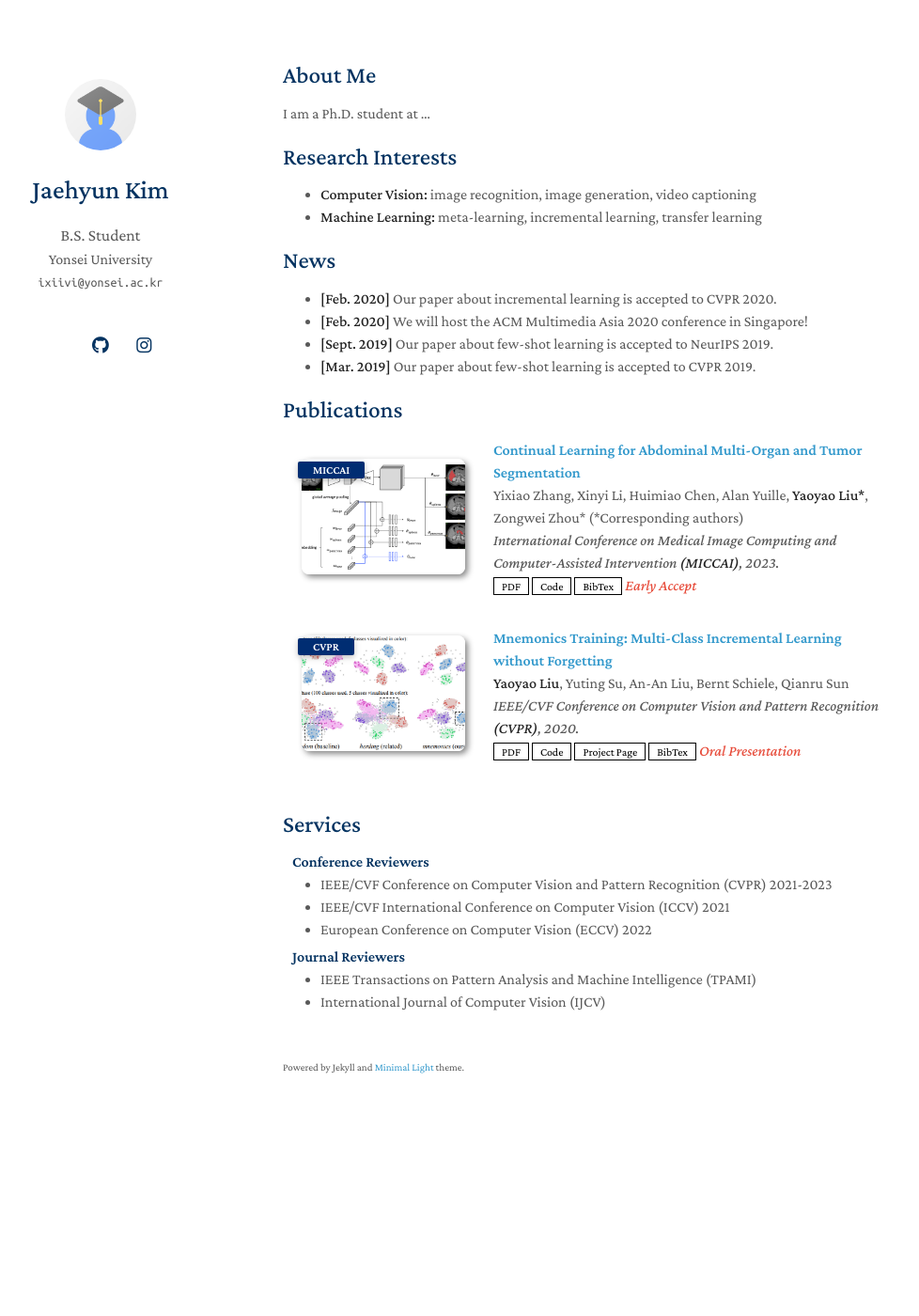
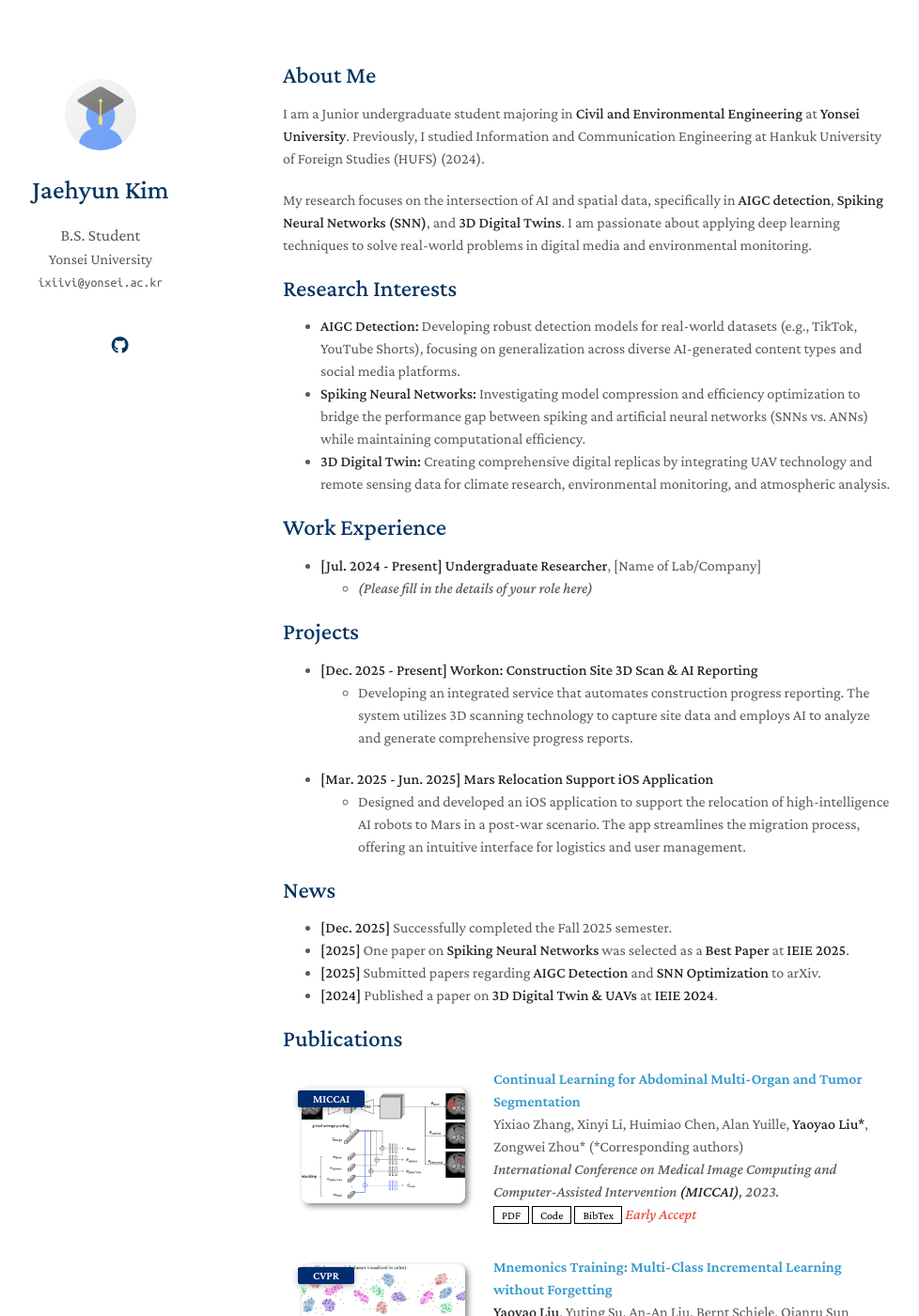
Before and after one commit to ixiivi/ixiivi.github.io, a Jekyll site: the page built from index.md, in a window 1280 px wide and 1400 px high. Shown: the whole window at 94% size, without its empty margins (169-1147 px from the left). Built offline with Jekyll 4.4.1, drawn with Linux system fonts in a browser that asks for light colours; a style sheet for code colours, icons or effects is not loaded; our own code applies the rules of GitHub Pages for plain Markdown files.

Commit message:
updated index.md

```diff
--- a/_config.yml
+++ b/_config.yml
@@ -18,7 +18,8 @@ canonical: https://ixiivi.github.io/
 cv_link: assets/files/curriculum_vitae.pdf
 github_link: https://https://github.com/ixiivi
 #linkedin: https://www.linkedin.com/
-instagram: https://twitter.com/
+#twitter: https://twitter.com/
+#instagram: https://www.instagram.com/lhwgh.zzz/
 
 # Images (e.g., your profile picture and your website's favicon)
 # "favicon" and "favicon_dark" are used for the light and dark modes, respectively.
--- a/index.md
+++ b/index.md
@@ -4,19 +4,36 @@ layout: homepage
 
 ## About Me
 
-I am a Ph.D. student at ...
+I am a Junior undergraduate student majoring in **Civil and Environmental Engineering** at **Yonsei University**.
+Previously, I studied Information and Communication Engineering at Hankuk University of Foreign Studies (HUFS) (2024).
+
+My research focuses on the intersection of AI and spatial data, specifically in **AIGC detection**, **Spiking Neural Networks (SNN)**, and **3D Digital Twins**. I am passionate about applying deep learning techniques to solve real-world problems in digital media and environmental monitoring.
 
 ## Research Interests
 
-- **Computer Vision:** image recognition, image generation, video captioning
-- **Machine Learning:** meta-learning, incremental learning, transfer learning
+- **AIGC Detection:** Developing robust detection models for real-world datasets (e.g., TikTok, YouTube Shorts), focusing on generalization across diverse AI-generated content types and social media platforms.
+- **Spiking Neural Networks:** Investigating model compression and efficiency optimization to bridge the performance gap between spiking and artificial neural networks (SNNs vs. ANNs) while maintaining computational efficiency.
+- **3D Digital Twin:** Creating comprehensive digital replicas by integrating UAV technology and remote sensing data for climate research, environmental monitoring, and atmospheric analysis.
+
+## Work Experience
+
+- **[Jul. 2024 - Present]** **Undergraduate Researcher**, [Name of Lab/Company]
+  - *(Please fill in the details of your role here)*
+
+## Projects
+
+- **[Dec. 2025 - Present] Workon: Construction Site 3D Scan & AI Reporting**
+  - Developing an integrated service that automates construction progress reporting. The system utilizes 3D scanning technology to capture site data and employs AI to analyze and generate comprehensive progress reports.
+
+- **[Mar. 2025 - Jun. 2025] Mars Relocation Support iOS Application**
+  - Designed and developed an iOS application to support the relocation of high-intelligence AI robots to Mars in a post-war scenario. The app streamlines the migration process, offering an intuitive interface for logistics and user management.
 
 ## News
 
-- **[Feb. 2020]** Our paper about incremental learning is accepted to CVPR 2020.
-- **[Feb. 2020]** We will host the ACM Multimedia Asia 2020 conference in Singapore!
-- **[Sept. 2019]** Our paper about few-shot learning is accepted to NeurIPS 2019.
-- **[Mar. 2019]** Our paper about few-shot learning is accepted to CVPR 2019.
+- **[Dec. 2025]** Successfully completed the Fall 2025 semester.
+- **[2025]** One paper on **Spiking Neural Networks** was selected as a **Best Paper** at **IEIE 2025**.
+- **[2025]** Submitted papers regarding **AIGC Detection** and **SNN Optimization** to arXiv.
+- **[2024]** Published a paper on **3D Digital Twin & UAVs** at **IEIE 2024**.
 
 {% include_relative _includes/publications.md %}
 
```
